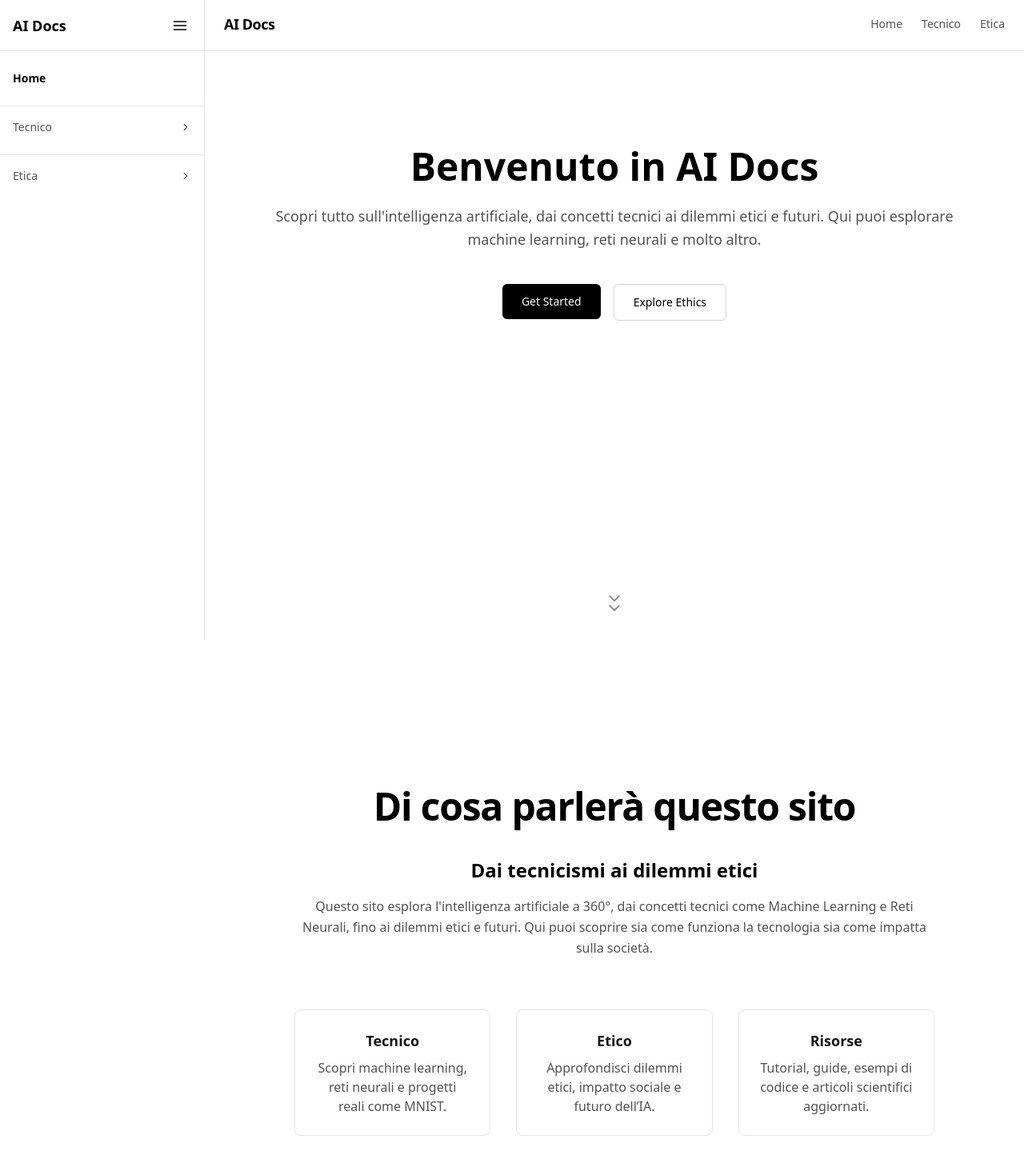
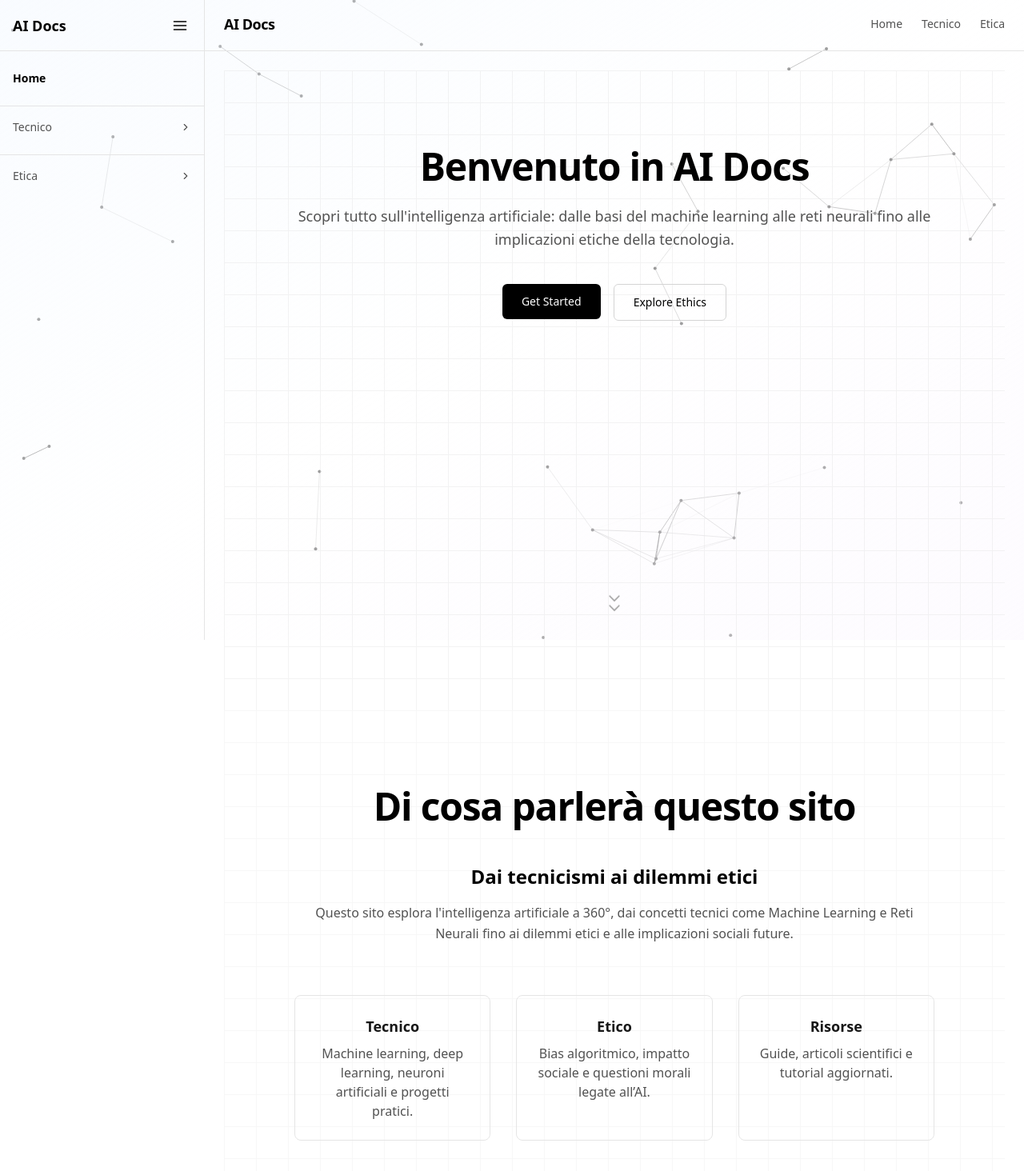
Before and after one commit to poilocambio/ai-docs, a Next.js app: page / in a window 1280 px wide. Shown: the top 1464 px of the page at 80% size. Built offline with nearby package versions, Linux system fonts and the light colour scheme.

Commit message:
Aggiunto effetto di rete neurale interattiva sul background e migliorato il layout

```diff
--- a/src/app/layout.tsx
+++ b/src/app/layout.tsx
@@ -2,6 +2,7 @@ import type { Metadata } from "next";
 import "./globals.css";
 import Header from "../components/Header";
 import Sidebar from "../components/Sidebar";
+import NeuralBackground from "@/components/NeuralBackground";
 
 export const metadata: Metadata = {
   metadataBase: new URL("https://tuodominio.it"),
@@ -20,7 +21,14 @@ export default function RootLayout({
 }) {
   return (
     <html lang="it">
-      <body className="flex min-h-screen">
+      <body className="flex min-h-screen overflow-x-hidden relative bg-white">
+
+        {/* Canvas globale: Neural Network + particelle */}
+        <div className="fixed inset-0 -z-10 pointer-events-none overflow-hidden">
+          <NeuralBackground />
+          <div className="absolute inset-0 bg-gradient-to-br from-blue-50 via-transparent to-purple-50 opacity-40" />
+        </div>
+
         {/* Sidebar */}
         <Sidebar />
 
@@ -29,6 +37,7 @@ export default function RootLayout({
           <Header />
           <main className="flex-1 p-6">{children}</main>
         </div>
+
       </body>
     </html>
   );
--- a/src/app/page.tsx
+++ b/src/app/page.tsx
@@ -10,50 +10,55 @@ export const metadata: Metadata = {
 
 export default function HomePage() {
   return (
-    <div className="flex flex-col
+    <div className="flex flex-col text-center">
 
-
-
-
-    text-center">
-      {/* Hero come prima sezione */}
       <Hero />
 
-      {/* Sezione contenuti principali */}
       <DefaultPage
         title="Di cosa parlerà questo sito"
         content={
           <>
-            {/* Introduzione */}
             <section className="mx-auto max-w-4xl px-6">
               <h2 className="text-2xl font-semibold text-black mb-4">
                 Dai tecnicismi ai dilemmi etici
               </h2>
               <p className="text-neutral-600 leading-relaxed">
-                Questo sito esplora l'intelligenza artificiale a 360°, dai concetti tecnici
-                come Machine Learning e Reti Neurali, fino ai dilemmi etici e futuri.
-                Qui puoi scoprire sia come funziona la tecnologia sia come impatta sulla società.
+                Questo sito esplora l'intelligenza artificiale a 360°,
+                dai concetti tecnici come Machine Learning e Reti Neurali
+                fino ai dilemmi etici e alle implicazioni sociali future.
               </p>
             </section>
 
-            {/* Sezioni principali */}
             <section className="grid md:grid-cols-3 gap-8 mx-auto max-w-6xl px-6">
-              <div className="p-6 border border-neutral-200 rounded-lg hover:shadow-lg transition-shadow">
+
+              <div className="p-6 border border-neutral-200 rounded-lg hover:shadow-xl hover:-translate-y-1 transition-all bg-transparent">
                 <h3 className="font-semibold text-lg mb-2">Tecnico</h3>
-                <p className="text-neutral-600">Scopri machine learning, reti neurali e progetti reali come MNIST.</p>
+                <p className="text-neutral-600">
+                  Machine learning, deep learning, neuroni artificiali
+                  e progetti pratici.
+                </p>
               </div>
-              <div className="p-6 border border-neutral-200 rounded-lg hover:shadow-lg transition-shadow">
+
+              <div className="p-6 border border-neutral-200 rounded-lg hover:shadow-xl hover:-translate-y-1 transition-all bg-transparent">
                 <h3 className="font-semibold text-lg mb-2">Etico</h3>
-                <p className="text-neutral-600">Approfondisci dilemmi etici, impatto sociale e futuro dell’IA.</p>
+                <p className="text-neutral-600">
+                  Bias algoritmico, impatto sociale e questioni morali
+                  legate all’AI.
+                </p>
               </div>
-              <div className="p-6 border border-neutral-200 rounded-lg hover:shadow-lg transition-shadow">
+
+              <div className="p-6 border border-neutral-200 rounded-lg hover:shadow-xl hover:-translate-y-1 transition-all bg-transparent">
                 <h3 className="font-semibold text-lg mb-2">Risorse</h3>
-                <p className="text-neutral-600">Tutorial, guide, esempi di codice e articoli scientifici aggiornati.</p>
+                <p className="text-neutral-600">
+                  Guide, articoli scientifici e tutorial aggiornati.
+                </p>
               </div>
+
             </section>
           </>
         }
       />
+
     </div>
   );
 }
--- /dev/null
+++ b/src/components/AIParticles.tsx
@@ -0,0 +1,49 @@
+"use client";
+
+import { useEffect, useRef } from "react";
+
+export default function AIParticles() {
+
+  const ref = useRef<HTMLCanvasElement>(null);
+
+  useEffect(() => {
+
+    const canvas = ref.current!;
+    const ctx = canvas.getContext("2d")!;
+
+    canvas.width = window.innerWidth;
+    canvas.height = window.innerHeight;
+
+    const particles = Array.from({ length: 80 }).map(() => ({
+      x: Math.random() * canvas.width,
+      y: Math.random() * canvas.height,
+      v: Math.random() * 0.3 + 0.1
+    }));
+
+    function animate() {
+
+      ctx.clearRect(0,0,canvas.width,canvas.height);
+
+      particles.forEach(p => {
+
+        p.y -= p.v;
+
+        if (p.y < 0) p.y = canvas.height;
+
+        ctx.beginPath();
+        ctx.arc(p.x,p.y,1.5,0,Math.PI*2);
+        ctx.fillStyle="rgba(150,150,150,0.4)";
+        ctx.fill();
+
+      });
+
+      requestAnimationFrame(animate);
+
+    }
+
+    animate();
+
+  }, []);
+
+  return <canvas ref={ref} className="absolute inset-0 pointer-events-none"/>;
+}
--- a/src/components/DefaultPage.tsx
+++ b/src/components/DefaultPage.tsx
@@ -6,28 +6,28 @@ type DefaultPageProps = {
   localSidebar?: ReactNode;
 };
 
-export default function DefaultPage({ title, content, localSidebar }: DefaultPageProps) {
+export default function DefaultPage({
+  title,
+  content,
+}: DefaultPageProps) {
   return (
-    <div className="flex flex-col md:flex-row">
-      {/* Sidebar opzionale */}
-      {localSidebar && (
-        <aside className="w-64 border-r border-neutral-200 p-6">
-          {localSidebar}
-        </aside>
-      )}
+    <div className="relative flex flex-col md:flex-row bg-transparent overflow-hidden">
+      {/* Grid decorativa */}
+      <div className="absolute inset-0 opacity-30 pointer-events-none">
+        <div className="w-full h-full bg-[linear-gradient(to_right,#e5e5e5_1px,transparent_1px),linear-gradient(to_bottom,#e5e5e5_1px,transparent_1px)] bg-[size:40px_40px]" />
+      </div>
+      <main className="relative flex-1">
 
-      <main className="flex-1 bg-white">
         <div className="mx-auto max-w-4xl px-6 py-24">
-          <h1 className="text-4xl font-semibold tracking-tight text-black sm:text-5xl text-center mb-10">
+          <h1 className="text-4xl font-semibold tracking-tight text-black sm:text-5xl text-center mb-12">
             {title ?? "Pagina"}
           </h1>
 
           {content ? (
             <div className="space-y-16">{content}</div>
           ) : (
-            <p className="mt-6 text-lg leading-relaxed text-neutral-600">
-              Lorem ipsum dolor sit amet, consectetur adipiscing elit. Sed do
-              eiusmod tempor incididunt ut labore et dolore magna aliqua.
+            <p className="text-lg leading-relaxed text-neutral-600">
+              Lorem ipsum dolor sit amet, consectetur adipiscing elit.
             </p>
           )}
         </div>
--- a/src/components/Header.tsx
+++ b/src/components/Header.tsx
@@ -7,7 +7,7 @@ export default function Header() {
   const [mobileOpen, setMobileOpen] = useState(false);
 
   return (
-    <header className="border-b border-neutral-200 bg-white sticky top-0 z-50" style={{ height: "var(--header-height)" }}>
+    <header className="border-b border-neutral-200 bg-transparent sticky top-0 z-50" style={{ height: "var(--header-height)" }}>
       <div className="mx-auto max-w-7xl flex items-center justify-between px-6 py-4">
         {/* Logo */}
         <div className="text-lg font-semibold tracking-tight text-black">AI Docs</div>
@@ -32,7 +32,7 @@ export default function Header() {
 
       {/* Drawer mobile */}
       {mobileOpen && (
-        <nav className="md:hidden bg-white border-t border-neutral-200">
+        <nav className="md:hidden bg-transparent border-t border-neutral-200">
           <ul className="flex flex-col p-4 gap-2">
             {docs.map((page) => (
               <li key={page.href}>
--- a/src/components/Hero.tsx
+++ b/src/components/Hero.tsx
@@ -3,33 +3,58 @@ import Link from "next/link";
 
 export default function Hero() {
   return (
-    <section className="bg-white min-h-screen flex flex-col justify-between">
-      {/* Contenuto principale in alto */}
-      <div className="mx-auto max-w-4xl px-6 pt-24 text-center">
-        <h1 className="text-4xl font-bold text-black mb-4 sm:text-5xl">
+    <section className="relative bg-transparent min-h-screen flex flex-col justify-between overflow-hidden">
+      {/* Grid matematica */}
+      <div className="absolute inset-0 opacity-45 pointer-events-none">
+        <div className="w-full h-full bg-[linear-gradient(to_right,#e5e5e5_1px,transparent_1px),linear-gradient(to_bottom,#e5e5e5_1px,transparent_1px)] bg-[size:40px_40px]" />
+      </div>
+
+      {/* Rete neurale decorativa */}
+      {/* <svg
+        className="absolute top-24 left-10 w-72 h-72 text-neutral-300 animate-pulse"
+        fill="none"
+        stroke="currentColor"
+        strokeWidth="1.5"
+      >
+        <circle cx="40" cy="40" r="4" />
+        <circle cx="120" cy="80" r="4" />
+        <circle cx="80" cy="160" r="4" />
+        <circle cx="180" cy="120" r="4" />
+
+        <line x1="40" y1="40" x2="120" y2="80" />
+        <line x1="120" y1="80" x2="80" y2="160" />
+        <line x1="80" y1="160" x2="180" y2="120" />
+      </svg> */}
+
+      {/* Contenuto */}
+      <div className="relative mx-auto max-w-4xl px-6 pt-24 text-center">
+        <h1 className="text-4xl font-bold text-black mb-4 sm:text-5xl tracking-tight">
           Benvenuto in AI Docs
         </h1>
+
         <p className="mt-6 text-lg leading-relaxed text-neutral-600">
-          Scopri tutto sull'intelligenza artificiale, dai concetti tecnici
-          ai dilemmi etici e futuri. Qui puoi esplorare machine learning,
-          reti neurali e molto altro.
+          Scopri tutto sull'intelligenza artificiale: dalle basi del machine
+          learning alle reti neurali fino alle implicazioni etiche della
+          tecnologia.
         </p>
+
         <div className="mt-10 flex justify-center gap-4">
           <Link href="/tecnico">
-            <button className="rounded-md bg-black px-6 py-3 text-sm font-medium text-white hover:bg-neutral-800 transition-colors">
+            <button className="rounded-md bg-black px-6 py-3 text-sm font-medium text-white hover:bg-neutral-800 transition-all">
               Get Started
             </button>
           </Link>
+
           <Link href="/etica">
-            <button className="rounded-md border border-neutral-300 px-6 py-3 text-sm font-medium text-black hover:bg-neutral-100 transition-colors">
+            <button className="rounded-md border border-neutral-300 px-6 py-3 text-sm font-medium text-black hover:bg-neutral-100 transition-all">
               Explore Ethics
             </button>
           </Link>
         </div>
       </div>
 
-      {/* Scroll indicator in basso */}
-      <div className="flex flex-col items-center mb-28 text-neutral-500 animate-bounce">
+      {/* Scroll indicator */}
+      <div className="relative flex flex-col items-center mb-28 text-neutral-400 animate-bounce">
         <svg
           className="w-5 h-5"
           fill="none"
@@ -37,7 +62,11 @@ export default function Hero() {
           strokeWidth="2"
           viewBox="0 0 24 24"
         >
-          <path strokeLinecap="round" strokeLinejoin="round" d="M19 9l-7 7-7-7" />
+          <path
+            strokeLinecap="round"
+            strokeLinejoin="round"
+            d="M19 9l-7 7-7-7"
+          />
         </svg>
         <svg
           className="w-5 h-5 -mt-2"
@@ -46,7 +75,11 @@ export default function Hero() {
           strokeWidth="2"
           viewBox="0 0 24 24"
         >
-          <path strokeLinecap="round" strokeLinejoin="round" d="M19 9l-7 7-7-7" />
+          <path
+            strokeLinecap="round"
+            strokeLinejoin="round"
+            d="M19 9l-7 7-7-7"
+          />
         </svg>
       </div>
     </section>
--- /dev/null
+++ b/src/components/NeuralBackground.tsx
@@ -0,0 +1,91 @@
+"use client";
+
+import { useEffect, useRef } from "react";
+
+export default function NeuralBackground() {
+  const canvasRef = useRef<HTMLCanvasElement>(null);
+
+  useEffect(() => {
+    const canvas = canvasRef.current!;
+    const ctx = canvas.getContext("2d")!;
+
+    let width = window.innerWidth;
+    let height = window.innerHeight;
+
+    canvas.width = width;
+    canvas.height = height;
+
+    const nodes = Array.from({ length: 40 }).map(() => ({
+      x: Math.random() * width,
+      y: Math.random() * height,
+      vx: (Math.random() - 0.5) * 0.4,
+      vy: (Math.random() - 0.5) * 0.4,
+    }));
+
+    let mouse = { x: width / 2, y: height / 2 };
+
+    window.addEventListener("mousemove", (e) => {
+      mouse.x = e.clientX;
+      mouse.y = e.clientY;
+    });
+
+    function draw() {
+      ctx.clearRect(0, 0, width, height);
+
+      nodes.forEach((n) => {
+        n.x += n.vx;
+        n.y += n.vy;
+
+        if (n.x < 0 || n.x > width) n.vx *= -1;
+        if (n.y < 0 || n.y > height) n.vy *= -1;
+
+        ctx.beginPath();
+        ctx.arc(n.x, n.y, 2, 0, Math.PI * 2);
+        ctx.fillStyle = "#999";
+        ctx.fill();
+      });
+
+      for (let i = 0; i < nodes.length; i++) {
+        for (let j = i + 1; j < nodes.length; j++) {
+          const dx = nodes[i].x - nodes[j].x;
+          const dy = nodes[i].y - nodes[j].y;
+
+          const dist = Math.sqrt(dx * dx + dy * dy);
+
+          if (dist < 120) {
+            ctx.beginPath();
+            ctx.moveTo(nodes[i].x, nodes[i].y);
+            ctx.lineTo(nodes[j].x, nodes[j].y);
+
+            ctx.strokeStyle = `rgba(150,150,150,${1 - dist / 120})`;
+            ctx.stroke();
+          }
+        }
+      }
+
+      nodes.forEach((n) => {
+        const dx = n.x - mouse.x;
+        const dy = n.y - mouse.y;
+
+        const dist = Math.sqrt(dx * dx + dy * dy);
+
+        if (dist < 150) {
+          ctx.beginPath();
+          ctx.moveTo(n.x, n.y);
+          ctx.lineTo(mouse.x, mouse.y);
+
+          ctx.strokeStyle = "rgba(120,120,120,0.2)";
+          ctx.stroke();
+        }
+      });
+
+      requestAnimationFrame(draw);
+    }
+
+    draw();
+  }, []);
+
+  return (
+    <canvas ref={canvasRef} className="absolute inset-0 pointer-events-none" />
+  );
+}
--- a/src/components/Sidebar.tsx
+++ b/src/components/Sidebar.tsx
@@ -23,7 +23,7 @@ export default function Sidebar() {
 
   return (
     <aside
-      className={`sticky top-0 h-screen border-r border-neutral-200 bg-white transition-all duration-300 ${
+      className={`sticky top-0 h-screen border-r border-neutral-200 bg-transparent transition-all duration-300 ${
         sidebarOpen ? "w-64" : "w-16"
       }`}
     >
```
